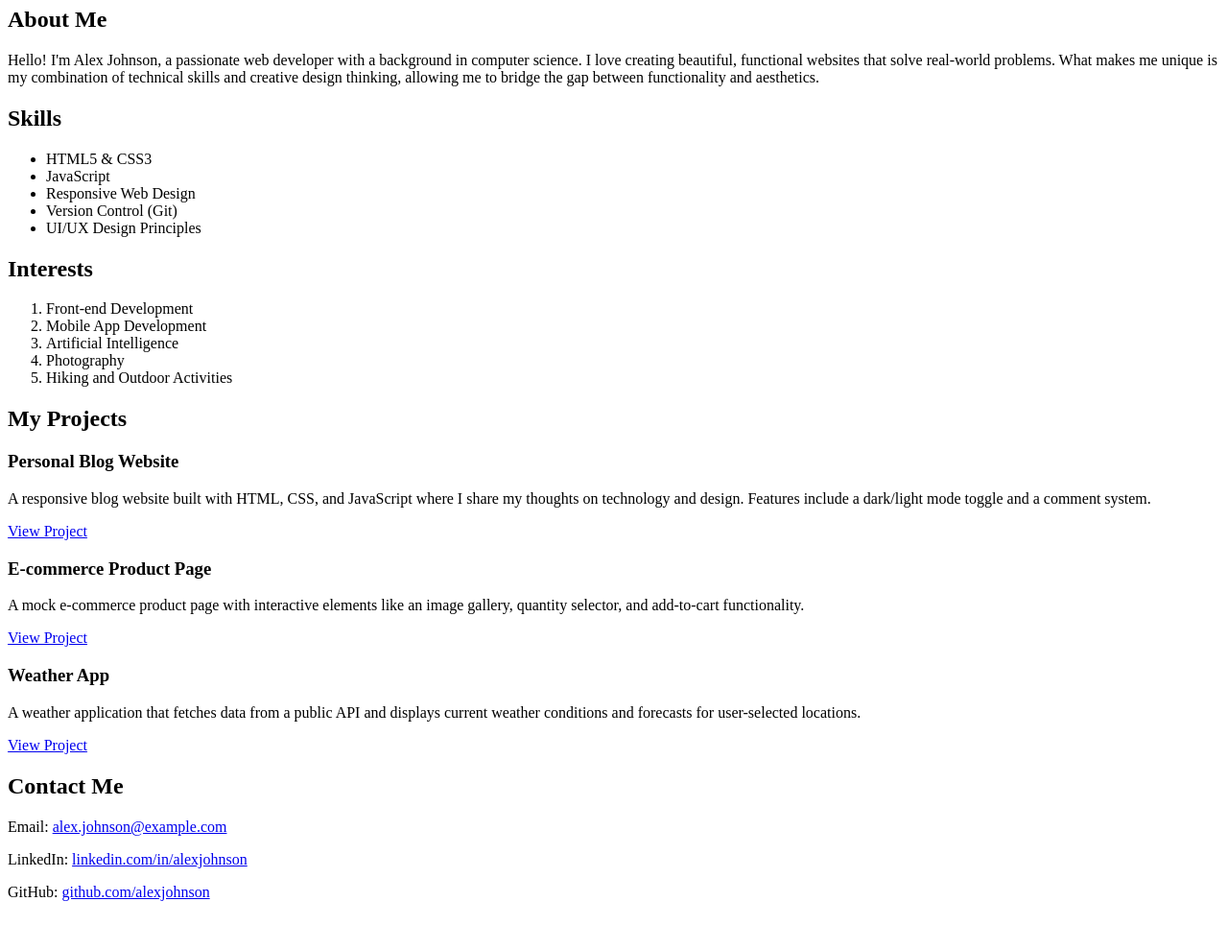
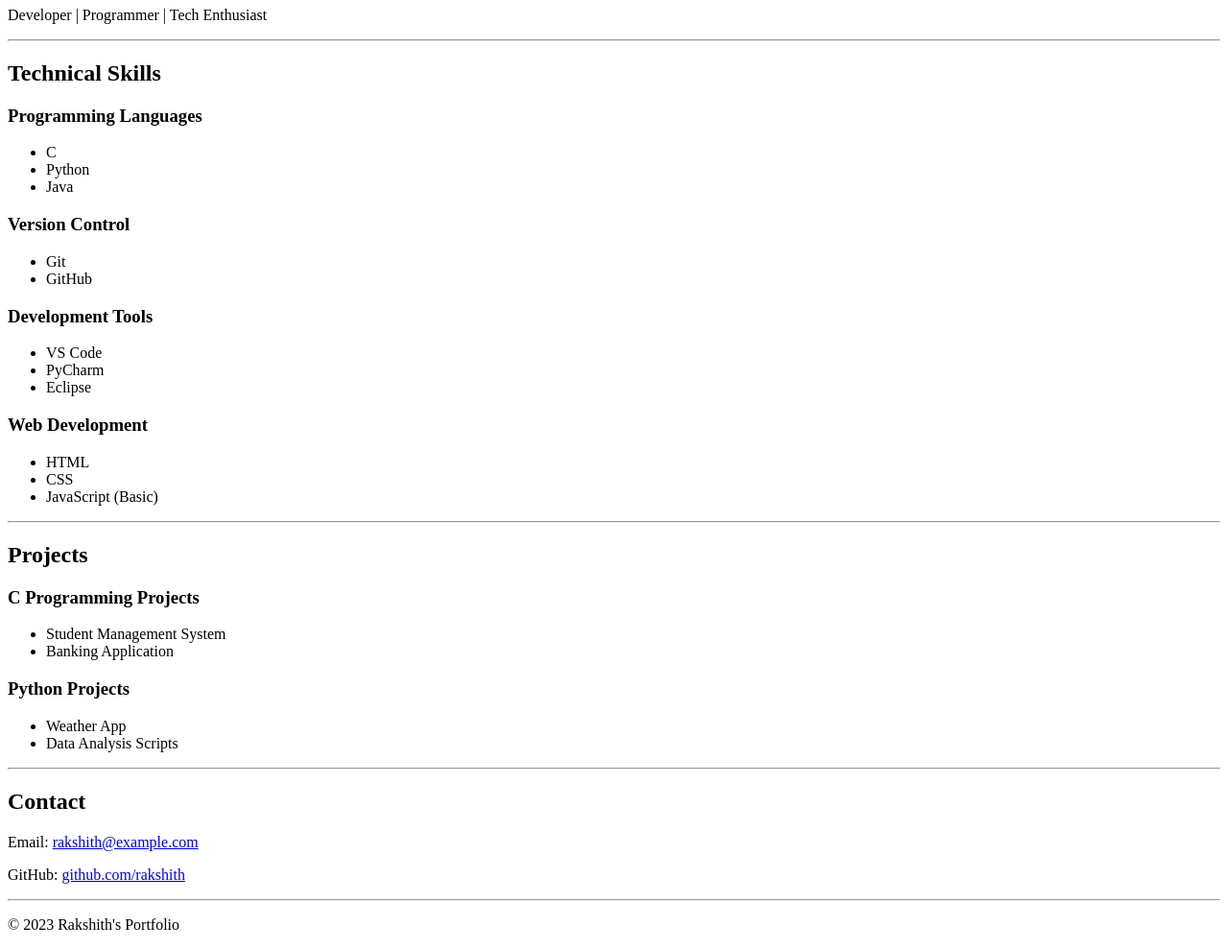
Before and after one commit to Harshithad9/portfolio, a plain HTML site: page index.html in a window 1280 px wide. Shown: the part 73-1062 px from the top of the page at 96% size. Before the commit the page ends 1028 px from the top, so only its background shows below. Drawn offline with Linux system fonts and the light colour scheme.

Commit message:
Modified

```diff
--- a/index.html
+++ b/index.html
@@ -3,81 +3,82 @@
 <head>
     <meta charset="UTF-8">
     <meta name="viewport" content="width=device-width, initial-scale=1.0">
-    <title>Alex Johnson - Portfolio</title>
+    <title>Rakshith - Portfolio</title>
 </head>
 <body>
-    <h1>Alex Johnson</h1>
 
-    <!-- About Me Section -->
-    <section id="about">
-        <h2>About Me</h2>
-        <p>
-            Hello! I'm Alex Johnson, a passionate web developer with a background in computer science.
-            I love creating beautiful, functional websites that solve real-world problems.
-            What makes me unique is my combination of technical skills and creative design thinking,
-            allowing me to bridge the gap between functionality and aesthetics.
-        </p>
-    </section>
+    <!-- Header Section -->
+    <header>
+        <h1>Harshitha D</h1>
+        <p>Developer | Programmer | Tech Enthusiast</p>
+        <hr>
+    </header>
 
-    <!-- Skills and Interests Section -->
-    <section id="skills">
-        <h2>Skills</h2>
+    <!-- Skills Section - Organized by Categories -->
+    <section>
+        <h2>Technical Skills</h2>
+
+        <h3>Programming Languages</h3>
         <ul>
-            <li>HTML5 & CSS3</li>
-            <li>JavaScript</li>
-            <li>Responsive Web Design</li>
-            <li>Version Control (Git)</li>
-            <li>UI/UX Design Principles</li>
+            <li>C</li>
+            <li>Python</li>
+            <li>Java</li>
         </ul>
 
-        <h2>Interests</h2>
-        <ol>
-            <li>Front-end Development</li>
-            <li>Mobile App Development</li>
-            <li>Artificial Intelligence</li>
-            <li>Photography</li>
-            <li>Hiking and Outdoor Activities</li>
-        </ol>
+        <h3>Version Control</h3>
+        <ul>
+            <li>Git</li>
+            <li>GitHub</li>
+        </ul>
+
+        <h3>Development Tools</h3>
+        <ul>
+            <li>VS Code</li>
+            <li>PyCharm</li>
+            <li>Eclipse</li>
+        </ul>
+
+        <h3>Web Development</h3>
+        <ul>
+            <li>HTML</li>
+            <li>CSS</li>
+            <li>JavaScript (Basic)</li>
+        </ul>
+
+        <hr>
     </section>
 
     <!-- Projects Section -->
-    <section id="projects">
-        <h2>My Projects</h2>
+    <section>
+        <h2>Projects</h2>
 
         <article>
-            <h3>Personal Blog Website</h3>
-            <p>
-                A responsive blog website built with HTML, CSS, and JavaScript where I share my thoughts
-                on technology and design. Features include a dark/light mode toggle and a comment system.
-            </p>
-            <a href="https://example.com/my-blog" target="_blank">View Project</a>
+            <h3>C Programming Projects</h3>
+            <ul>
+                <li>Student Management System</li>
+                <li>Banking Application</li>
+            </ul>
         </article>
 
         <article>
-            <h3>E-commerce Product Page</h3>
-            <p>
-                A mock e-commerce product page with interactive elements like an image gallery,
-                quantity selector, and add-to-cart functionality.
-            </p>
-            <a href="https://example.com/ecommerce-demo" target="_blank">View Project</a>
+            <h3>Python Projects</h3>
+            <ul>
+                <li>Weather App</li>
+                <li>Data Analysis Scripts</li>
+            </ul>
         </article>
 
-        <article>
-            <h3>Weather App</h3>
-            <p>
-                A weather application that fetches data from a public API and displays current weather
-                conditions and forecasts for user-selected locations.
-            </p>
-            <a href="https://example.com/weather-app" target="_blank">View Project</a>
-        </article>
+        <hr>
     </section>
 
-    <!-- Contact Information Section -->
-    <section id="contact">
-        <h2>Contact Me</h2>
-        <p>Email: <a href="mailto:alex.johnson@example.com">alex.johnson@example.com</a></p>
-        <p>LinkedIn: <a href="https://linkedin.com/in/alexjohnson" target="_blank">linkedin.com/in/alexjohnson</a></p>
-        <p>GitHub: <a href="https://github.com/alexjohnson" target="_blank">github.com/alexjohnson</a></p>
-    </section>
+    <!-- Contact Section -->
+    <footer>
+        <h2>Contact</h2>
+        <p>Email: <a href="mailto:rakshith@example.com">rakshith@example.com</a></p>
+        <p>GitHub: <a href="https://github.com/rakshith" target="_blank">github.com/rakshith</a></p>
+        <hr>
+        <p>© 2023 Rakshith's Portfolio</p>
+    </footer>
+
 </body>
 </html>
```
